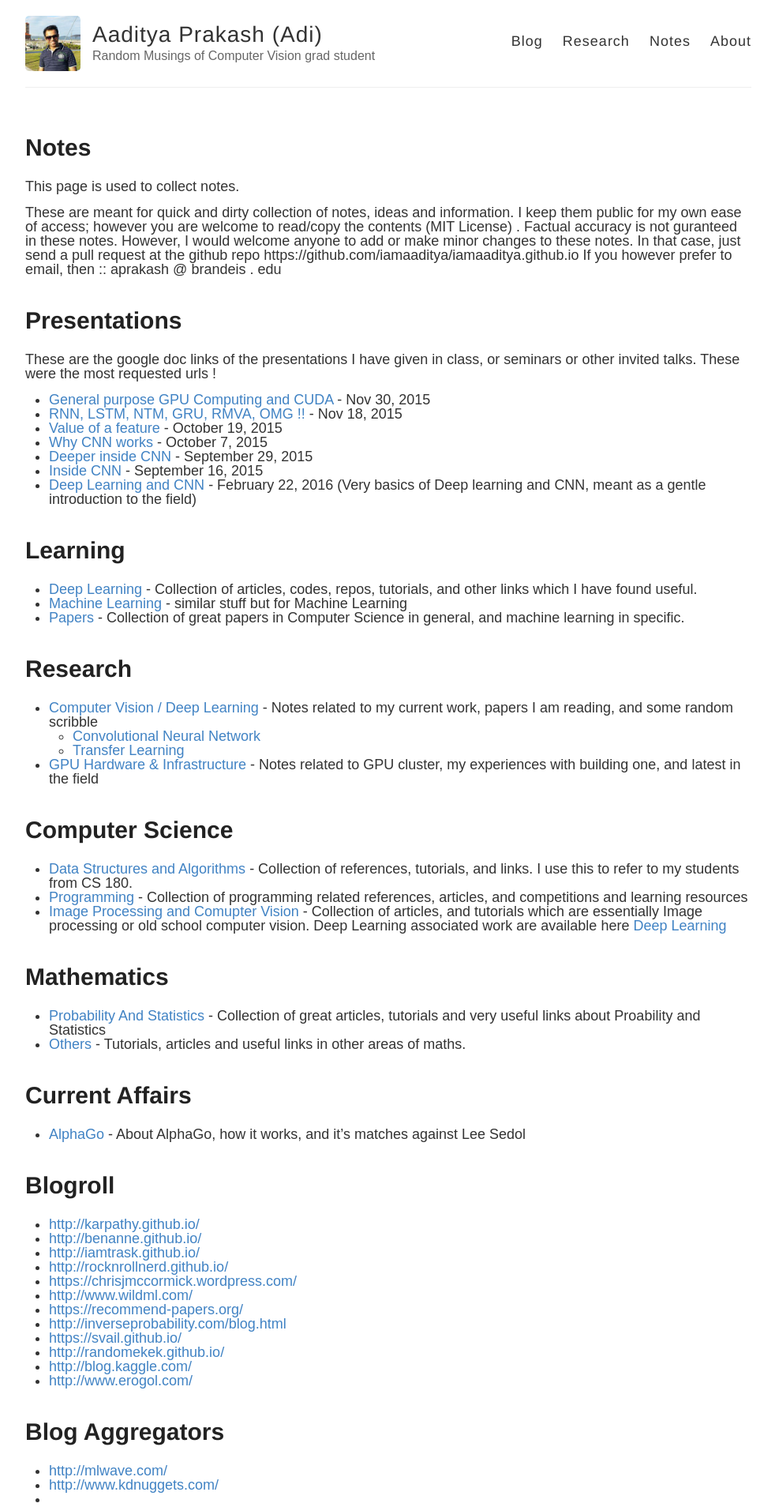
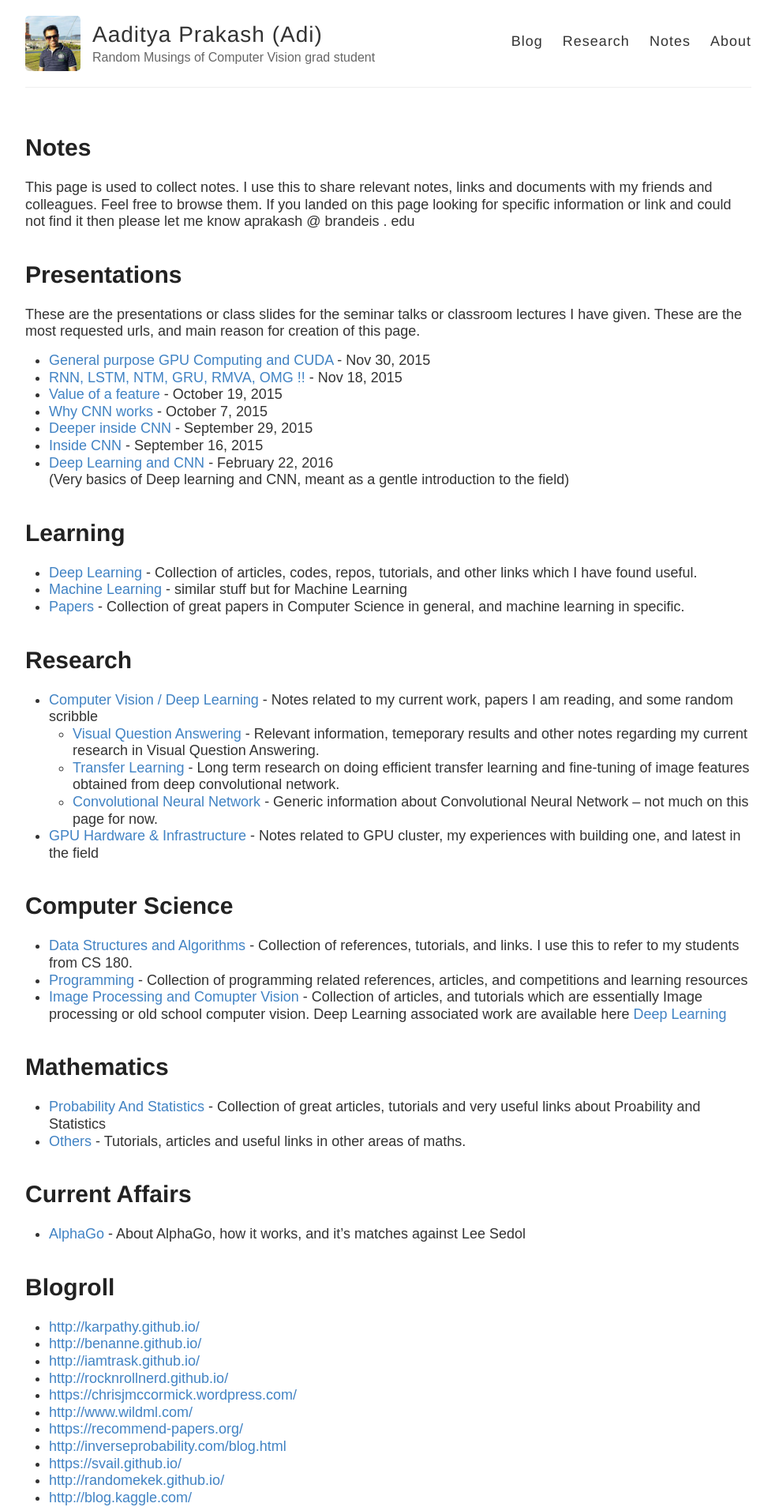
Before and after one commit to iamaaditya/iamaaditya.github.io, a Jekyll site: the page built from notes/index.md, in a window 1280 px wide. Shown: the top 1908 px of the page at 79% size, without its empty margins (84-1066 px from the left). Built offline with Jekyll 4.4.1, drawn with Linux system fonts in a browser that asks for light colours; some web fonts are replaced.

```diff
--- a/_sass/_highlights.scss
+++ b/_sass/_highlights.scss
@@ -7,6 +7,7 @@
   // -webkit-box-shadow: 3px 3px rgba(0,0,0,0.1);
   // box-shadow: 3px 3px rgba(0,0,0,0.1);
   margin: 20px 0 20px 0;
+  white-space: pre-wrap;
   // overflow: hidden;
 }
 
@@ -19,7 +20,7 @@
 .highlight .g { color: #93A1A1 } /* Generic */
 .highlight .k { color: #859900 } /* Keyword */
 .highlight .l { color: #93A1A1 } /* Literal */
-.highlight .n { color: #b35900 } /* Name */
+.highlight .n { color: #0d7719 } /* Name */
 .highlight .o { color: #859900 } /* Operator */
 .highlight .x { color: #CB4B16 } /* Other */
 .highlight .p { color: #93A1A1 } /* Punctuation */
--- a/notes/index.md
+++ b/notes/index.md
@@ -6,14 +6,10 @@
   -
 ---
 
-This page is used to collect notes.
-
-These are meant for quick and dirty collection of notes, ideas and information. I keep them public for my own ease of access; however you are welcome to read/copy the contents (MIT License) . Factual accuracy is not guranteed in these notes.
-However, I would welcome anyone to add or make minor changes to these notes. In that case, just send a pull request at the github repo https://github.com/iamaaditya/iamaaditya.github.io
-If you however prefer to email, then :: aprakash   @     brandeis     .     edu
+This page is used to collect notes.  I use this to share relevant notes, links and documents with my friends and colleagues. Feel free to browse them. If you landed on this page looking for specific information or link and could not find it then please let me know aprakash   @     brandeis     .     edu
 
 # Presentations
- These are the google doc links of the presentations I have given in class, or seminars or other invited talks. These were the most requested urls !
+ These are the presentations or class slides for the seminar talks or classroom lectures I have given. These are the most requested urls, and main reason for creation of this page.
 
  * [General purpose GPU Computing and CUDA]( https://docs.google.com/presentation/d/1E2eVPSQ_FDCuyIO1r3zLvGQ_-ykloWaIFGeZP8jD1H8/edit?usp=sharing )  - Nov 30, 2015
  * [RNN, LSTM, NTM, GRU, RMVA, OMG !!]( https://docs.google.com/presentation/d/1A_jCyXKX7-rJcmL3t56nCn9M6itDZ6nRRutyYFRSoSk/edit?usp=sharing )  - Nov 18, 2015
@@ -21,7 +17,7 @@
  * [Why CNN works]( https://docs.google.com/presentation/d/18VOCWQX1Ux5LsK4paQ3kXS8gvJZbMNy8Mq7CbKq1Jv4/edit?usp=sharing )  - October 7, 2015
  * [Deeper inside CNN]( https://docs.google.com/presentation/d/1hjJTTzbRvmpRs2aZSXE5uWmVG2qJJOK9dFRXnajS7hs/edit?usp=sharing )  - September 29, 2015
  * [Inside CNN]( https://docs.google.com/presentation/d/1teHR6qIfd2e08uET1cIbmddH3dKYm1OfnTdJVBkdNps/edit?usp=sharing )  - September 16, 2015
- * [Deep Learning and CNN](https://docs.google.com/presentation/d/1jT2RXOMu6pq_EaPrlzJH6RVNC-hbq2g7OP1yamcCE1Q/edit?usp=sharing ) - February 22, 2016
+ * [Deep Learning and CNN](https://docs.google.com/presentation/d/1jT2RXOMu6pq_EaPrlzJH6RVNC-hbq2g7OP1yamcCE1Q/edit?usp=sharing ) - February 22, 2016 <br />
       (Very basics of Deep learning and CNN, meant as a gentle introduction to the field)
 
 # Learning
@@ -31,8 +27,9 @@
 
 # Research
  * [Computer Vision / Deep Learning]( {{site.baseurl}}/notes/research/ ) - Notes related to my current work, papers I am reading, and some random scribble
-     * [Convolutional Neural Network ]({{site.baseurl}}/notes/research/cnn/)
-     * [Transfer Learning]({{site.baseurl}}/notes/research/transfer/)
+     * [Visual Question Answering]({{site.baseurl}}/notes/research/vqa/) - Relevant information, temeporary results and other notes regarding my current research in Visual Question Answering.
+     * [Transfer Learning]({{site.baseurl}}/notes/research/transfer/)    - Long term research on doing efficient transfer learning and fine-tuning of image features obtained from deep convolutional network.
+     * [Convolutional Neural Network ]({{site.baseurl}}/notes/research/cnn/) - Generic information about Convolutional Neural Network -- not much on this page for now.
  * [GPU Hardware & Infrastructure]( {{site.baseurl}}/notes/hardware/ ) - Notes related to GPU cluster, my experiences with building one, and latest in the field
 
 
@@ -65,7 +62,6 @@
 # Blog Aggregators
  * <http://mlwave.com/>
  * <http://www.kdnuggets.com/>
- *
 
 # Awesome Lists
   * [Awesome Deep Vision ](<https://github.com/kjw0612/awesome-deep-vision>)
--- a/style.css
+++ b/style.css
@@ -67,6 +67,7 @@
 
 p {
   margin: 15px 0;
+  line-height: 1.2;
 }
 
 a {
@@ -131,7 +132,7 @@
   background: $lightGray;
 }
 
-// Nicolas Gallagher's micro clearfix hack
+// Nicolas Gallaghers micro clearfix hack
 // http://nicolasgallagher.com/micro-clearfix-hack/
 .clearfix:before,
 .clearfix:after {
@@ -152,7 +153,7 @@
 //
 
 .wrapper-masthead {
-  margin-bottom: 50px;
+  margin-bottom: 30px;
 }
 
 .masthead {
--- a/style.scss
+++ b/style.scss
@@ -71,6 +71,7 @@
 p {
   margin: 15px 0;
   font-size: 18px;
+  line-height: 1.2;
 }
 
 a {
@@ -89,10 +90,12 @@
 
 ul {
   list-style-type: disc;
+  line-height: 1.2;
 }
 
 ol {
   list-style-type: decimal;
+  line-height: 1.2;
 }
 
 ol ul, ul ol, ul ul, ol ol {
```
Also changed, not shown: about/index.md (+49 -16 lines), notes/linux/index.md (+1 -1 lines), 8 other files.
